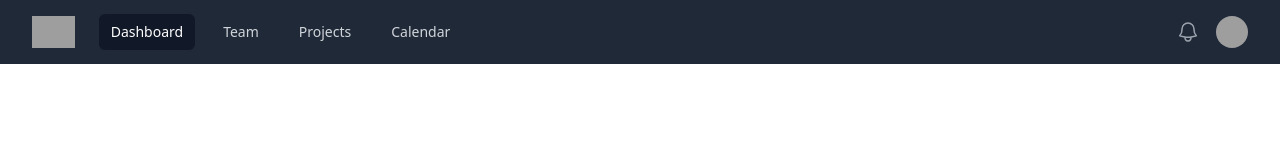
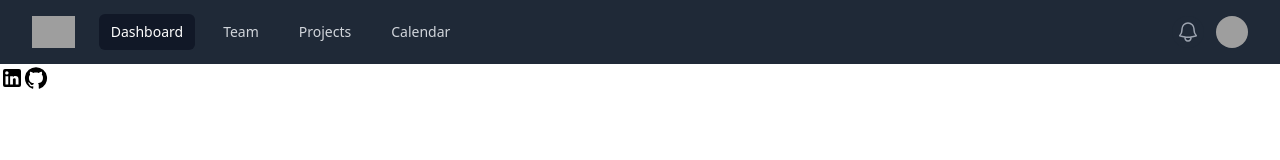
Before and after one commit to BuysschaertQuentin/Portfolio-website, a React (Vite) app: page / in a window 1280 px wide. Shown: the top 160 px of the page. Built offline with nearby package versions, Linux system fonts and the light colour scheme; grey boxes are pictures that could not be loaded.

Commit message:
get icon

```diff
--- a/package.json
+++ b/package.json
@@ -10,8 +10,12 @@
     "preview": "vite preview"
   },
   "dependencies": {
+    "@emotion/react": "^11.10.6",
+    "@emotion/styled": "^11.10.6",
     "@headlessui/react": "^1.7.14",
     "@heroicons/react": "^2.0.17",
+    "@mui/icons-material": "^5.11.16",
+    "@mui/material": "^5.12.2",
     "react": "^18.2.0",
     "react-dom": "^18.2.0"
   },
--- a/src/App.jsx
+++ b/src/App.jsx
@@ -1,10 +1,14 @@
 import Navbar from './navbar'
+import LinkedInIcon from '@mui/icons-material/LinkedIn';
+import GitHubIcon from '@mui/icons-material/GitHub';
 import './tailwind.css'
 
 function App() {
   return (
     <>
         <Navbar />
+        <LinkedInIcon/>
+        <GitHubIcon/>
     </>
   )
 }
--- a/src/main.jsx
+++ b/src/main.jsx
@@ -1,6 +1,7 @@
 import React from 'react'
 import ReactDOM from 'react-dom/client'
 import App from './App.jsx'
+
 
 ReactDOM.createRoot(document.getElementById('root')).render(
   <React.StrictMode>
```
Also changed, not shown: 1 other file (tests, documents, lock files or other folders).
